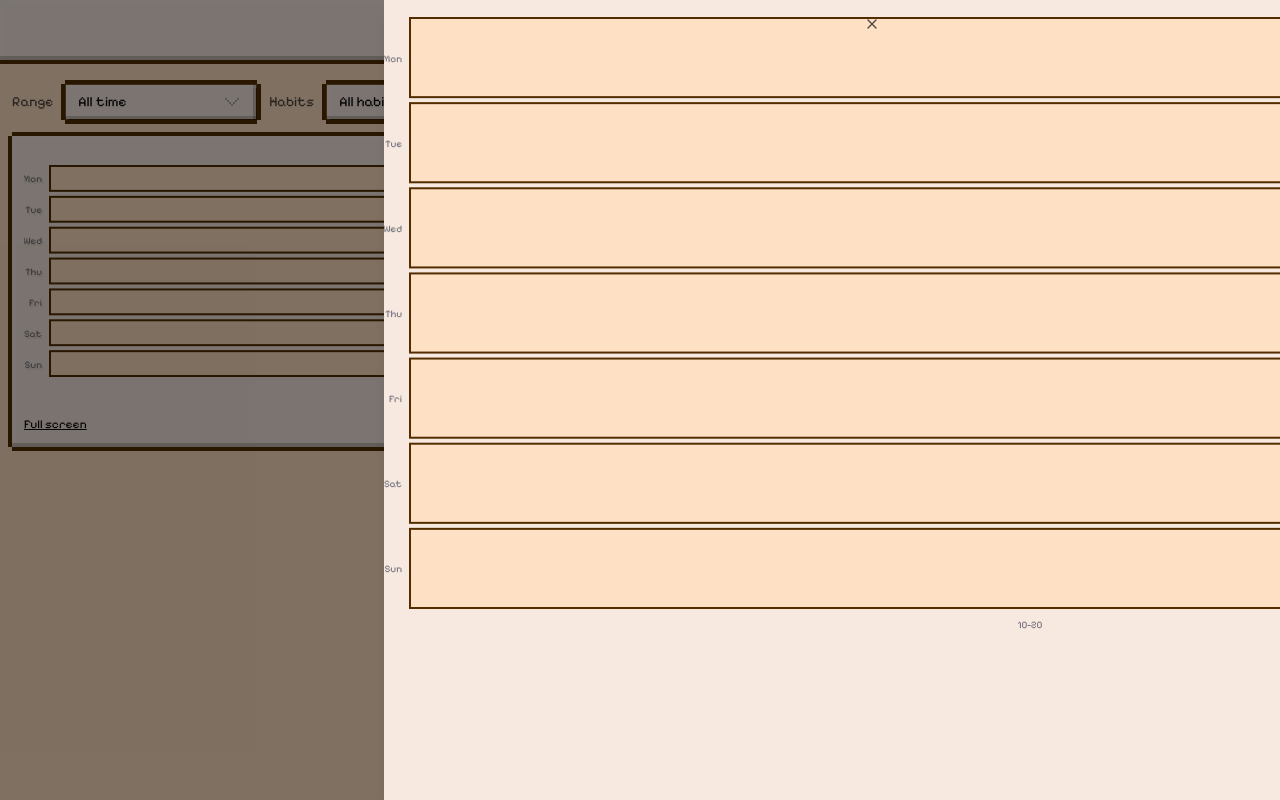
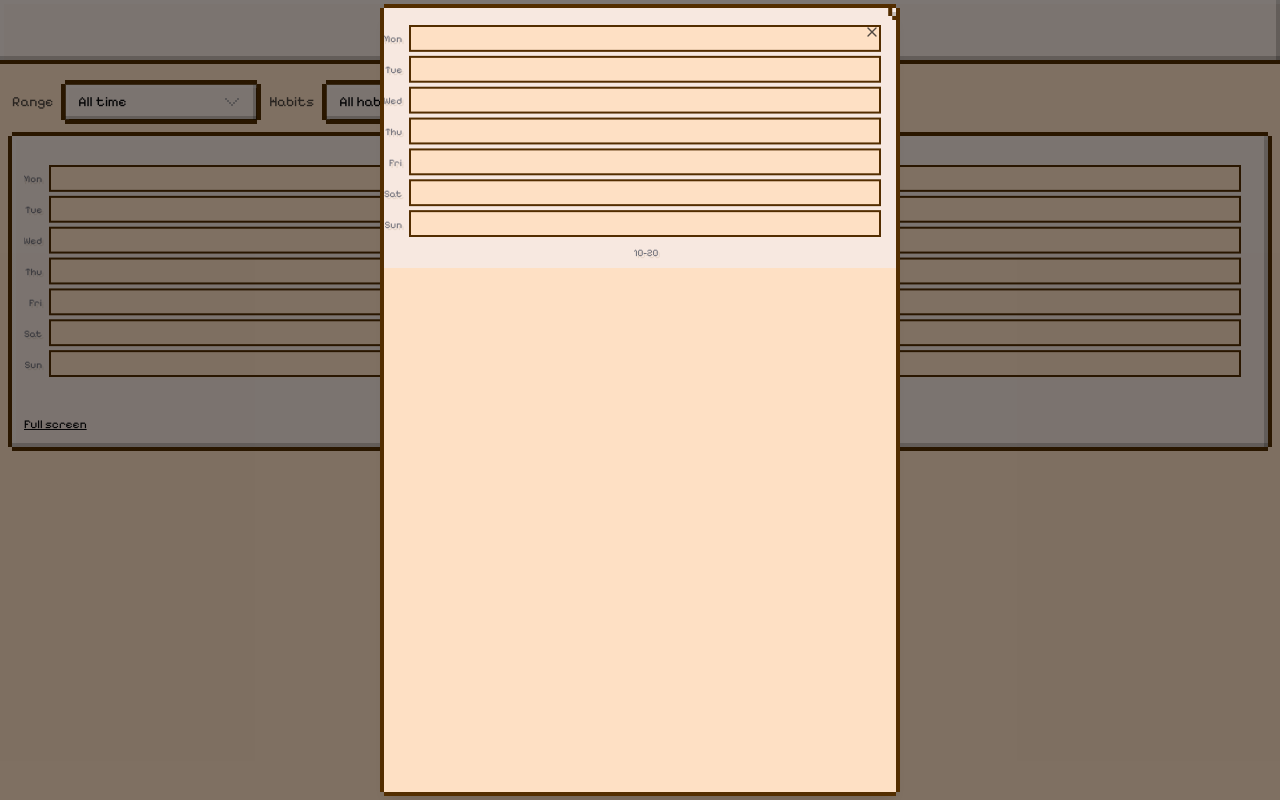
Before and after one commit to majicmaj/journey, a React (Vite) app: page /trends in a window 1280 px wide. Both pictures are taken after a click on the button "Full screen". Built offline with nearby package versions, Linux system fonts and the light colour scheme.

Commit message:
Enhance DialogContent component to support noPadding prop for flexible styling. Update Trends component to adjust PanZoom dimensions for full-width and full-height display, improving layout consistency across various views.

```diff
--- a/src/components/ui/dialog.tsx
+++ b/src/components/ui/dialog.tsx
@@ -48,9 +48,11 @@ function DialogContent({
   className,
   children,
   showCloseButton = true,
+  noPadding = false,
   ...props
 }: React.ComponentProps<typeof DialogPrimitive.Content> & {
   showCloseButton?: boolean;
+  noPadding?: boolean;
 }) {
   return (
     <DialogPortal data-slot="dialog-portal">
@@ -63,7 +65,7 @@ function DialogContent({
         )}
         {...props}
       >
-        <div className="grid gap-4">
+        <div className={cn("pixel-frame p-6 grid gap-4", noPadding && "p-0")}>
           {children}
           {showCloseButton && (
             <DialogPrimitive.Close
--- a/src/features/trends/Trends.tsx
+++ b/src/features/trends/Trends.tsx
@@ -648,7 +648,7 @@ export default function Trends() {
             )}
           >
             {({ close }) => (
-              <PanZoom className="w-screen h-screen bg-card">
+              <PanZoom className="w-full h-full bg-background">
                 <ResponsiveContainer
                   height={(vw) => Math.max(300, Math.floor(vw * 0.5))}
                 >
@@ -709,7 +709,7 @@ export default function Trends() {
             )}
           >
             {({ close }) => (
-              <PanZoom className="w-screen h-screen bg-card">
+              <PanZoom className="w-full h-full bg-background">
                 <ResponsiveContainer
                   height={(vw) => Math.max(260, Math.floor(vw * 0.4))}
                 >
@@ -755,7 +755,7 @@ export default function Trends() {
             )}
           >
             {({ close }) => (
-              <PanZoom className="w-screen h-screen bg-card">
+              <PanZoom className="w-full h-full bg-background">
                 <ResponsiveContainer
                   height={() => Math.max(240, streakRows.labels.length * 32)}
                 >
@@ -868,7 +868,7 @@ export default function Trends() {
             )}
           >
             {({ close }) => (
-              <PanZoom className="w-screen h-screen bg-card">
+              <PanZoom className="w-full h-full bg-background">
                 <ResponsiveContainer
                   height={(vw) => Math.max(260, Math.floor(vw * 0.5))}
                 >
@@ -999,7 +999,7 @@ export default function Trends() {
             )}
           >
             {({ close }) => (
-              <PanZoom className="w-screen h-screen bg-card">
+              <PanZoom className="w-full h-full bg-background">
                 <ResponsiveContainer
                   height={(vw) => Math.max(300, Math.floor(vw * 0.5))}
                 >
--- a/src/features/trends/components/Fullscreen.tsx
+++ b/src/features/trends/components/Fullscreen.tsx
@@ -14,8 +14,10 @@ export default function Fullscreen({
       {affordance({ open: () => setOpen(true) })}
       <Dialog open={open} onOpenChange={setOpen}>
         <DialogContent
+          noPadding={true}
           showCloseButton={true}
-          className="max-w-none w-screen h-screen p-0"
+          className="h-[calc(100vh-1rem)] max-w-none w-[calc(100vw-1rem)]"
+          // className="max-w-none w-screen h-screen p-0"
         >
           {children({ close: () => setOpen(false) })}
         </DialogContent>
```
